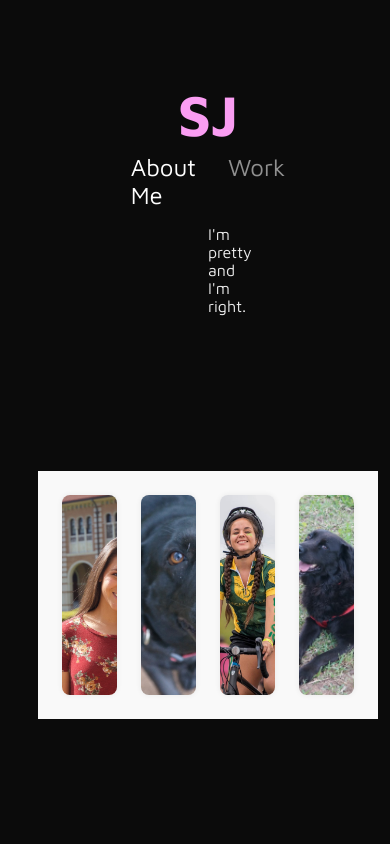
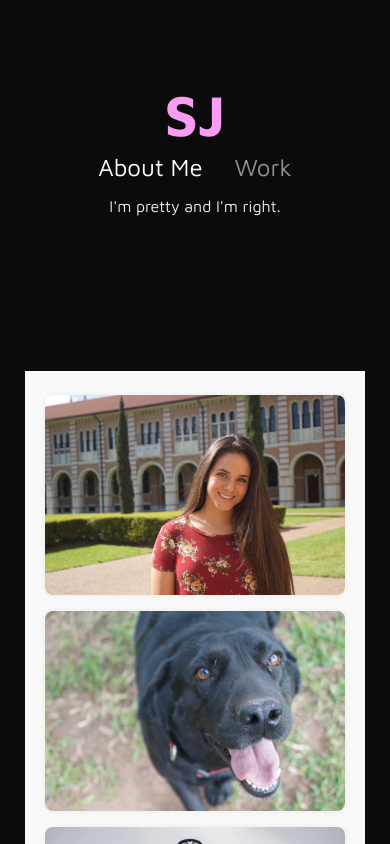
Before and after one commit to PeterDulworth/sophia-jefferson, a React (Create React App) app: page / in a window 390 px wide. Shown: the top 844 px of the page. Built offline with nearby package versions, Linux system fonts and the light colour scheme.

Commit message:
about me page mobile friendly

```diff
--- a/src/styles/components/PolaroidStrip.scss
+++ b/src/styles/components/PolaroidStrip.scss
@@ -6,17 +6,30 @@
   background: get-color(black, 100);
   padding: 1.5rem 1.5rem;
   animation: fade-up 800ms ease-out;
-
   margin-top: 140px;
-
   width: 75vw;
   max-width: 1000px;
+
+  @media (max-width: 1000px) {
+    flex-direction: column;
+    padding: 1.5rem;
+    margin-bottom: 3rem;
+  }
 }
 
 .PolaroidStrip > * {
   margin-right: 1.5rem;
+
+  @media (max-width: 1000px) {
+    margin-right: 0;
+    margin-bottom: 1rem;
+  }
 }
 
-.PolaroidStrip > *:nth-last-child(1) {
+.PolaroidStrip > *:last-child {
   margin-right: 0;
+
+  @media (max-width: 1000px) {
+    margin: 0;
+  }
 }
--- a/src/styles/components/WorkItem.scss
+++ b/src/styles/components/WorkItem.scss
@@ -8,11 +8,13 @@
   display: inline-flex;
   justify-content: center;
   align-items: center;
+  max-width: 600px;
 
   @media (max-width: 1000px) {
-    margin: 1rem 0;
+    margin: 2rem 0;
     width: 100%;
-    height: 10rem;
+    height: 15rem;
+    align-self: center;
   }
 }
 
@@ -33,7 +35,7 @@
   height: 20rem;
 
   @media (max-width: 1000px) {
-    height: 100%;
+    height: 75%;
     width: auto;
   }
 }
--- a/src/styles/pages/AboutMe.scss
+++ b/src/styles/pages/AboutMe.scss
@@ -2,6 +2,16 @@
   position: relative;
   margin: 0 13rem;
   padding-top: 5rem;
+
+  @media (max-width: 1000px) {
+    margin: 0 3rem;
+  }
+}
+
+.AboutMe p {
+  @media (max-width: 1000px) {
+    text-align: center;
+  }
 }
 
 .AboutMe__content {
@@ -9,7 +19,3 @@
   display: flex;
   justify-content: center;
 }
-
-.AboutMe p {
-  //font-family: 'Poppins', Serif, serif;
-}
--- a/src/styles/pages/Work.scss
+++ b/src/styles/pages/Work.scss
@@ -4,7 +4,7 @@
   padding-top: 5rem;
 
   @media (max-width: 1000px) {
-    margin: 0 5rem;
+    margin: 0 3rem;
   }
 }
 
@@ -50,12 +50,13 @@
 
   display: flex;
   flex-direction: row;
-  justify-content: flex-start;
-  align-content: flex-start;
+  justify-content: center;
+  align-items: flex-start;
   padding-bottom: 5rem;
 
   @media (max-width: 1000px) {
     flex-direction: column;
+
   }
 
   //opacity: 0;
```
